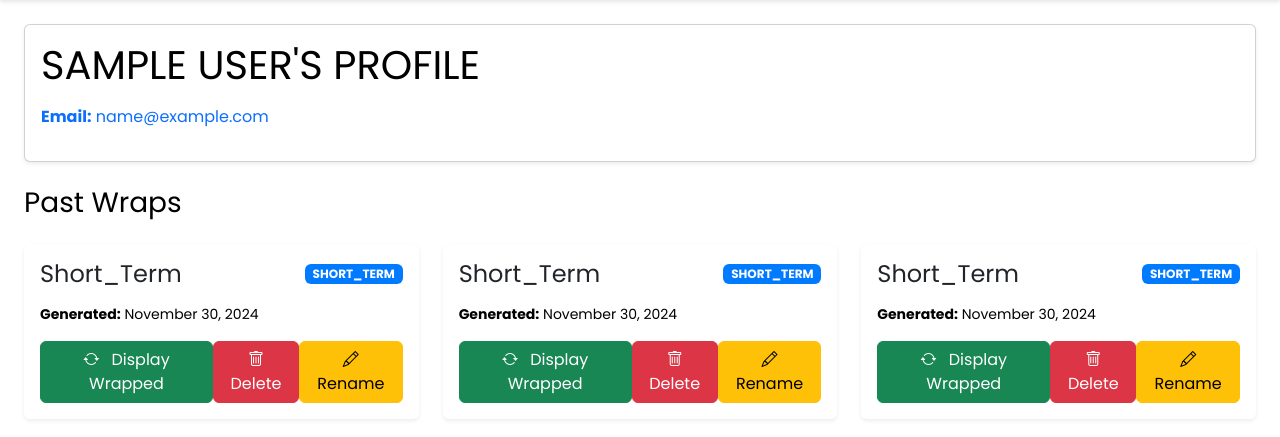
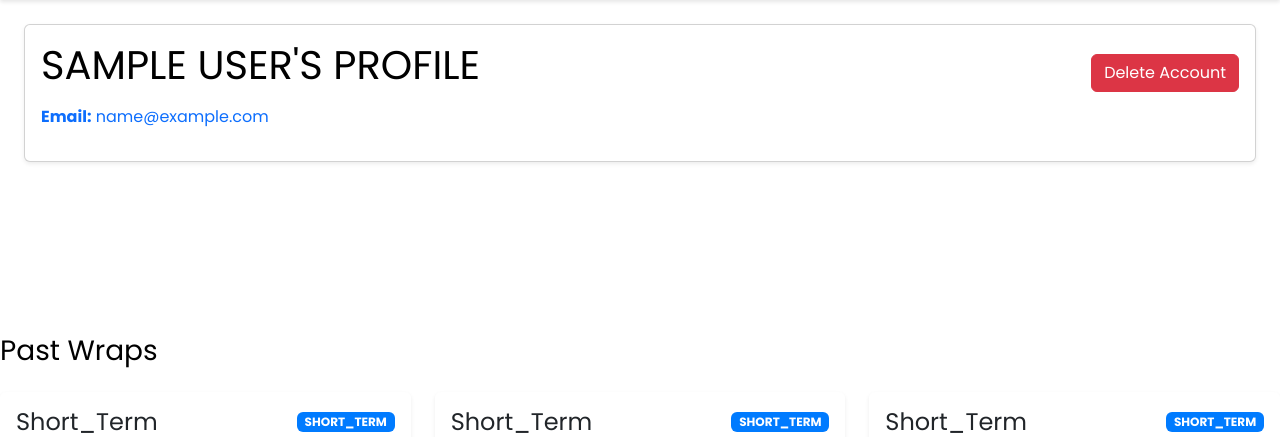
Before and after one commit to Blance5/Spotify-Wrapped, a Django app: template Wrapped_Proj/Wrapped/templates/profile.html in a window 1280 px wide. Shown: the part 68-505 px from the top of the page. Run offline with Django 5.2, Linux system fonts and the light colour scheme; data comes from the database, SQL or seed files in the repository; the template is opened without the code that fills it: values that come from a table or form of the project are taken from there, most other values are stand-ins (such as "Sample title", 1, 10 or a date in 2020).

Commit message:
delete account button

```diff
--- a/Wrapped_Proj/Wrapped/templates/profile.html
+++ b/Wrapped_Proj/Wrapped/templates/profile.html
@@ -8,11 +8,18 @@
         <div class="col-12">
             <div class="card shadow-sm mb-4">
                 <div class="card-body">
-                    <div class="d-flex align-items-center">
-                        <div class="flex-grow-1">
-                            <h2 class="card-title display-6 mb-3">
+                    <div class="d-flex align-items-center justify-content-between">
+                        <div>
+                            <h2 class="card-title display-6 mb-3 d-inline-block">
                                 {{ spotify_user_data.profile.display_name }}'s Profile
                             </h2>
+                        </div>
+                        <div>
+                            <button type="button" class="btn btn-danger" data-bs-toggle="modal" data-bs-target="#deleteAccountModal">
+                                Delete Account
+                            </button>
+                        </div>
+                    </div>
                     <p class="text-muted">
                         <strong class="text-primary">Email:</strong>
                         {% if spotify_user_data.profile.email %}
@@ -26,7 +33,29 @@
         </div>
     </div>
 </div>
+
+<!-- Delete Account Modal -->
+<div class="modal fade" id="deleteAccountModal" tabindex="-1" aria-labelledby="deleteAccountModalLabel" aria-hidden="true">
+    <div class="modal-dialog">
+        <div class="modal-content">
+            <div class="modal-header">
+                <h5 class="modal-title" id="deleteAccountModalLabel">Delete Account</h5>
+                <button type="button" class="btn-close" data-bs-dismiss="modal" aria-label="Close"></button>
             </div>
+            <div class="modal-body">
+                Are you sure you want to delete your account? This will permanently remove all past saved wraps.
+            </div>
+            <div class="modal-footer">
+                <button type="button" class="btn btn-secondary" data-bs-dismiss="modal">Cancel</button>
+                <form method="post" action="{% url 'delete_account' %}">
+                    {% csrf_token %}
+                    <button type="submit" class="btn btn-danger">Yes, Delete My Account</button>
+                </form>
+            </div>
+        </div>
+    </div>
+</div>
+
 
     <div class="row">
         <div class="col-12">
```
Lines whose indentation alone changed are shown as unchanged.
